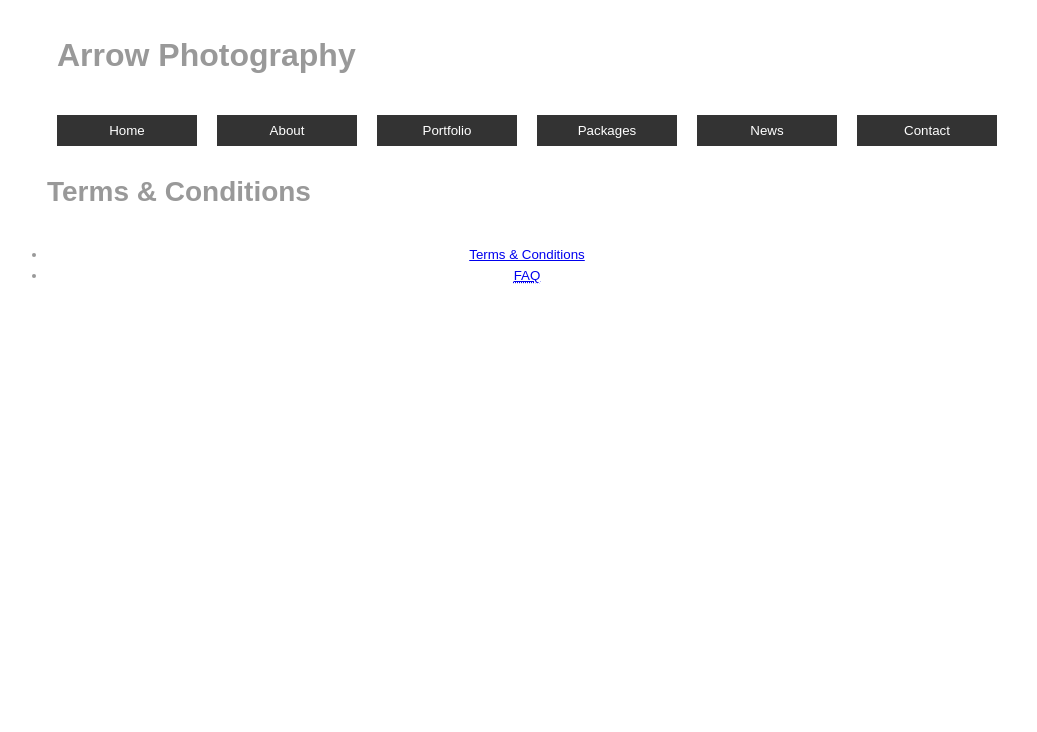
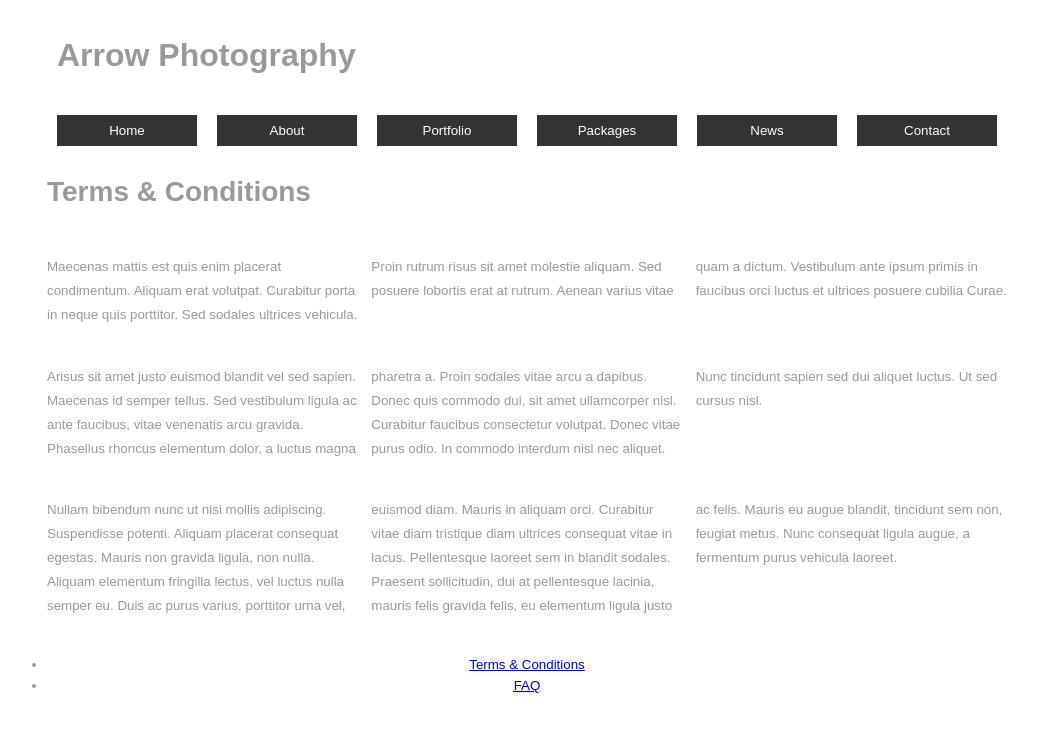
Before and after one commit to danielvinhstewart/Class_Site, a plain HTML site: page general/terms.html in a window 1280 px wide. Shown: the whole page, without its empty margins (113-1150 px from the left). Drawn offline with Linux system fonts and the light colour scheme.

Commit message:
added three columns to terms web page. made compatible for all browsers

```diff
--- a/general/terms.html
+++ b/general/terms.html
@@ -4,6 +4,23 @@
     <meta charset="UTF-8"/>
     <title>Arrow Photography: Terms &amp; Conditions</title>
     <link href="../assets/css/styles.css" rel="stylesheet" media="all" />
+    <style>
+        p.threeColumns{
+          /*width:300px;
+          padding: 10px;
+          display: table-cell;*/
+            -webkit-column-count: 3;
+            -webkit-column-gap: 3;
+            -moz-column-count: 3;
+            -moz-column-gap: 3;
+            -ms-column-count: 3;
+            -ms-column-gap: 3;
+            -o-column-count: 3;
+            -o-column-gap: 3;
+            column-count: 3;
+            column-gap: 3;
+        }
+    </style>
 </head>
 <body>
 <header>
@@ -18,9 +35,36 @@
     <li><a href="../contact.html">Contact</a></li>
 </ul>
 </header>
+<div id="page" class="container">
+<h2>Terms &amp; Conditions</h2>
+<p class="threeColumns">
+Maecenas mattis est quis enim placerat condimentum. Aliquam erat volutpat.
+Curabitur porta in neque quis porttitor. Sed sodales ultrices vehicula.
+Proin rutrum risus sit amet molestie aliquam. Sed posuere lobortis erat at
+rutrum. Aenean varius vitae quam a dictum. Vestibulum ante ipsum primis in
+faucibus orci luctus et ultrices posuere cubilia Curae.
+</p>
+<p class="threeColumns">
+Arisus sit amet justo euismod blandit vel sed sapien. Maecenas id semper
+tellus. Sed vestibulum ligula ac ante faucibus, vitae venenatis arcu
+gravida. Phasellus rhoncus elementum dolor, a luctus magna pharetra a.
+Proin sodales vitae arcu a dapibus. Donec quis commodo dui, sit amet
+ullamcorper nisl. Curabitur faucibus consectetur volutpat. Donec vitae
+purus odio. In commodo interdum nisl nec aliquet. Nunc tincidunt sapien
+sed dui aliquet luctus. Ut sed cursus nisl.
+</p>
+<p class="threeColumns">
+Nullam bibendum nunc ut nisi mollis adipiscing. Suspendisse potenti.
+Aliquam placerat consequat egestas. Mauris non gravida ligula, non
+nulla. Aliquam elementum fringilla lectus, vel luctus nulla semper
+eu. Duis ac purus varius, porttitor urna vel, euismod diam. Mauris in
+aliquam orci. Curabitur vitae diam tristique diam ultrices consequat
+vitae in lacus. Pellentesque laoreet sem in blandit sodales. Praesent
+sollicitudin, dui at pellentesque lacinia, mauris felis gravida felis, eu
+elementum ligula justo ac felis. Mauris eu augue blandit, tincidunt sem non,
+feugiat metus. Nunc consequat ligula augue, a fermentum purus vehicula laoreet.
 
-<h2>Terms &amp; Conditions</h2>
-
+</div>
 <footer>
 <ul>
     <li><a href="../general/terms.html">Terms &amp; Conditions</a></li>
```
